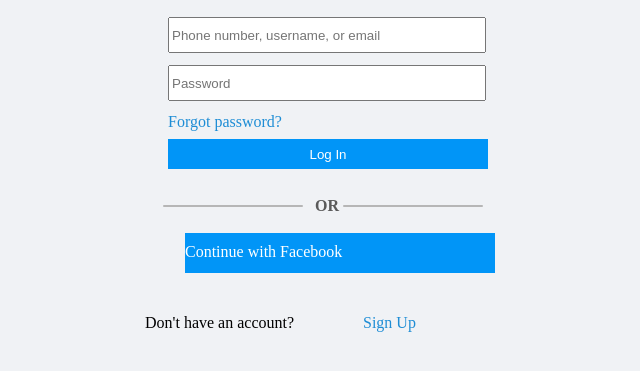
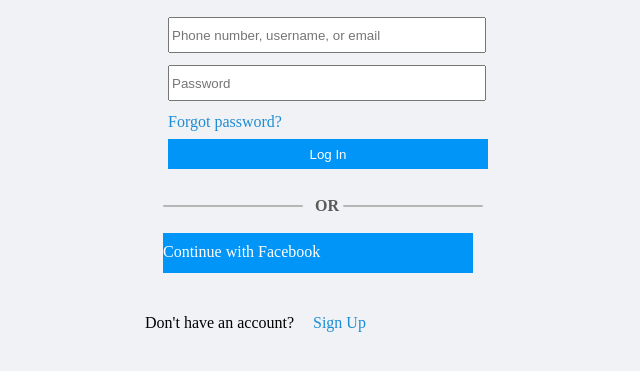
Before and after one commit to Instaofficial/-accounts-login-.github.io, a plain HTML site: page index.html in a window 1280 px wide. Shown: the part 149-520 px from the top of the page, without its empty margins (317-957 px from the left). Drawn offline with nearby package versions, Linux system fonts and the light colour scheme.

Commit message:
Update style.css

```diff
--- a/style.css
+++ b/style.css
@@ -53,7 +53,7 @@ body{
 	width: 310px;
 	height: 30px;
 	border: 0;
-	margin-left: 22px;
+	margin-left: 0px;
 	color: #fff;
 	background-color: #0195F7;
 	padding-top: 10px;
@@ -94,7 +94,7 @@ form .option:after{
 .link a{
 	color: #1E8DD5;
 	font-style: bold;
-	margin-left: 200px;
+	margin-left: 150px;
 	padding-bottom: -4px;
 }
 p {
```
